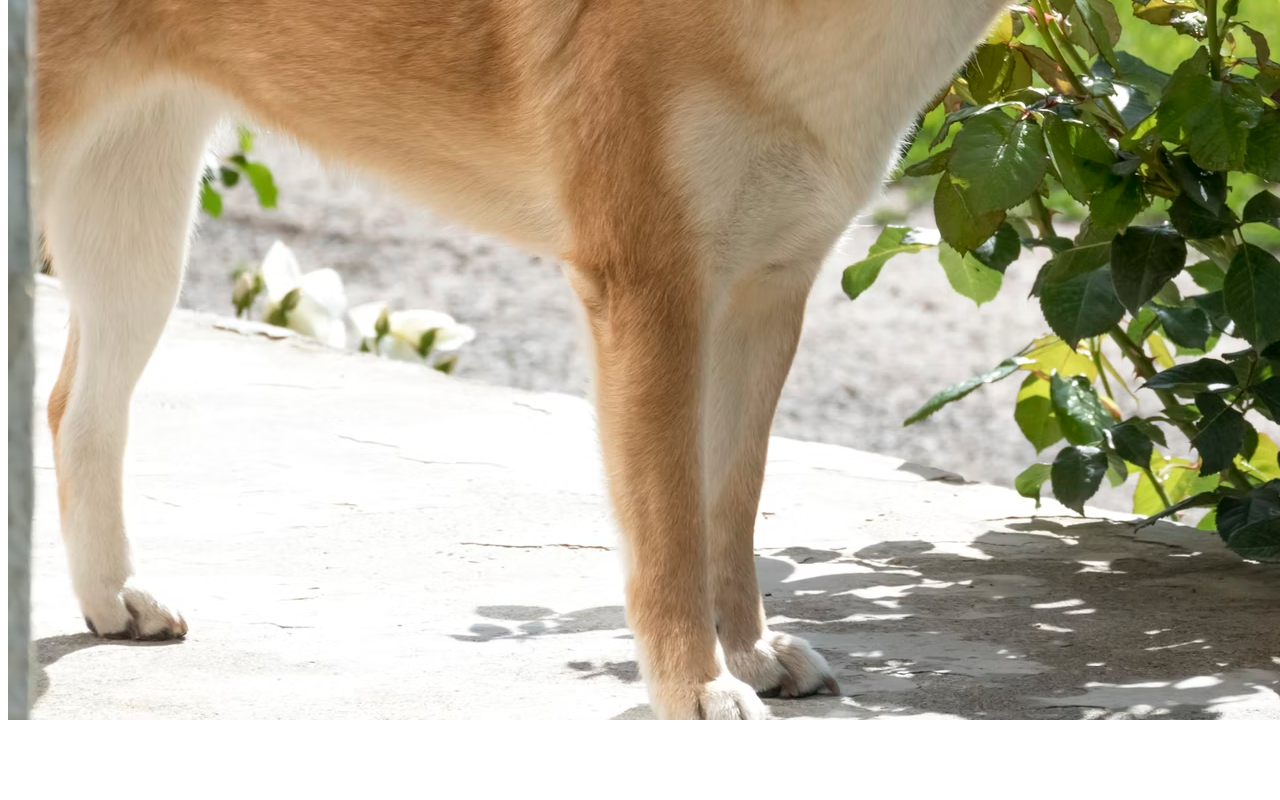
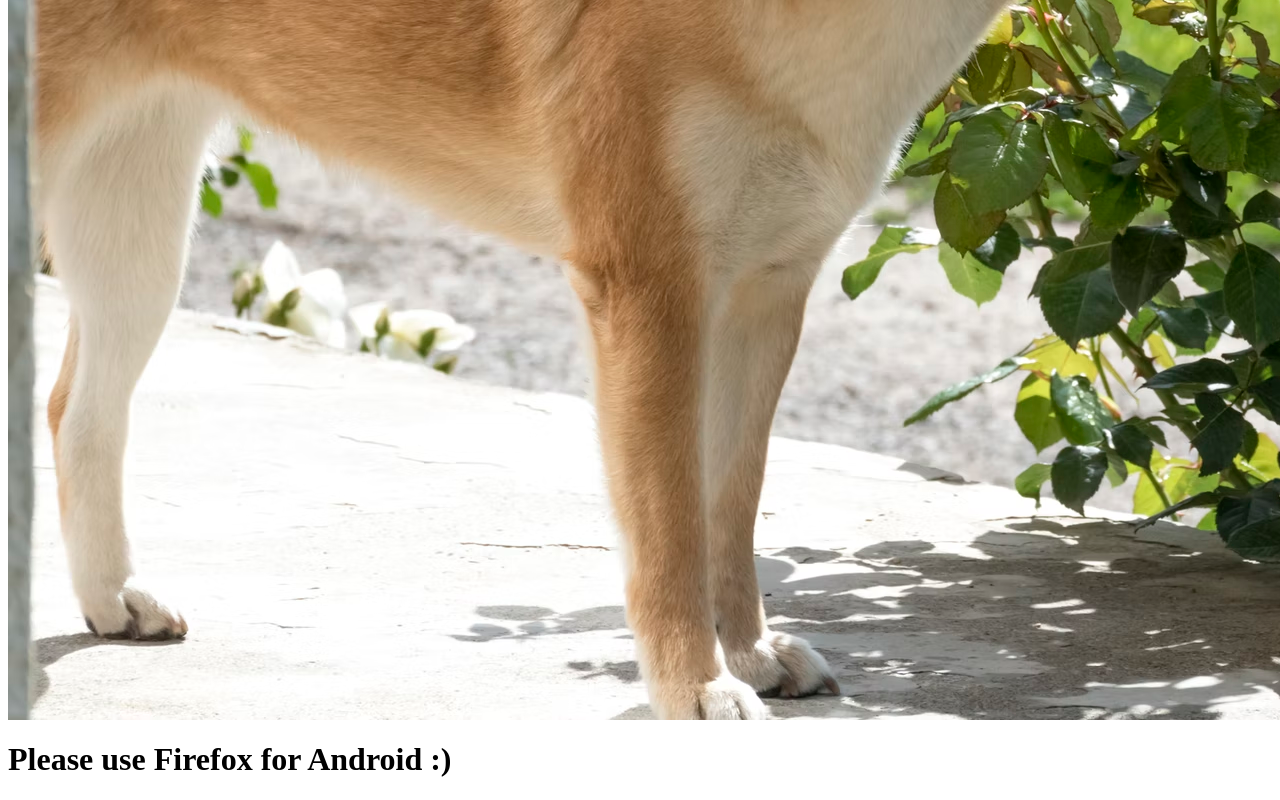
Before and after one commit to NDevTK/website, a plain HTML site: page doge/index.html in a window 1280 px wide. Shown: the part 556-1356 px from the top of the page. Before the commit the page ends 1297 px from the top, so only its background shows below. Drawn offline with Linux system fonts and the light colour scheme.

Commit message:
Update index.html

```diff
--- a/doge/index.html
+++ b/doge/index.html
@@ -1,3 +1,21 @@
+<html>
+<head>
+<script>
+onload = () => {
+  let info = document.getElementById('info');
+  var is_firefox = navigator.userAgent.toLowerCase().indexOf('firefox') > -1;
+  var is_android = navigator.platform.toLowerCase().indexOf("android") > -1;
+  if (is_firefox && is_android) {
+    info.innerText = 'Please wait...';
+  } else {
+    info.innerText = 'Please use Firefox for Android :)';
+  }
+}
+</script>
+</head>
+<body>
 <img src='doge.avif'/>
 <iframe src='https://ndev.tk/video.html' hidden></iframe>
 <h1 id='info'></h1>
+</body>
+</html>
```
